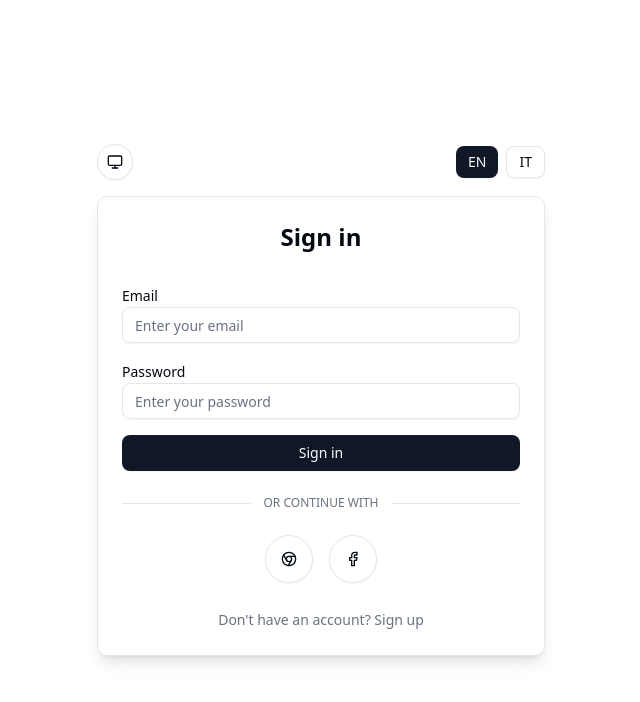
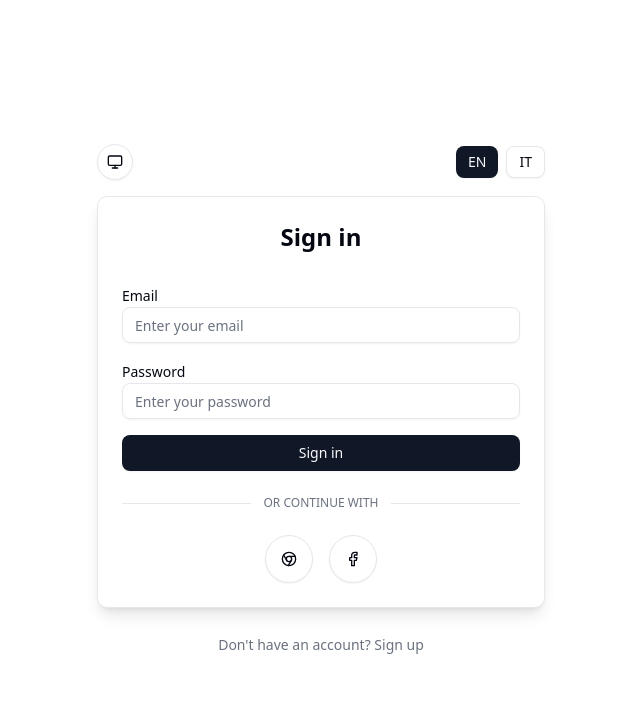
Before and after one commit to BigFishIta/partify, a Next.js app: page /login in a window 1280 px wide. Shown: the top 702 px of the page, without its empty margins (319-959 px from the left). Built offline with nearby package versions, Linux system fonts and the light colour scheme.

Commit message:
Updated AuthForm.tsx

```diff
--- a/src/components/auth/AuthForm.tsx
+++ b/src/components/auth/AuthForm.tsx
@@ -85,8 +85,10 @@ export function AuthForm({ mode }: AuthFormProps) {
               <SocialButton provider="google" />
               <SocialButton provider="facebook" />
             </div>
+          </CardContent>
+        </Card>
 
-            <div className="text-center">
+        <div className="mt-6 text-center">
           <Link
             href={linkHref}
             className="text-sm text-muted-foreground hover:text-primary underline-offset-4 hover:underline"
@@ -94,8 +96,6 @@ export function AuthForm({ mode }: AuthFormProps) {
             {linkText}
           </Link>
         </div>
-          </CardContent>
-        </Card>
       </div>
     </div>
   )
```
Lines whose indentation alone changed are shown as unchanged.
